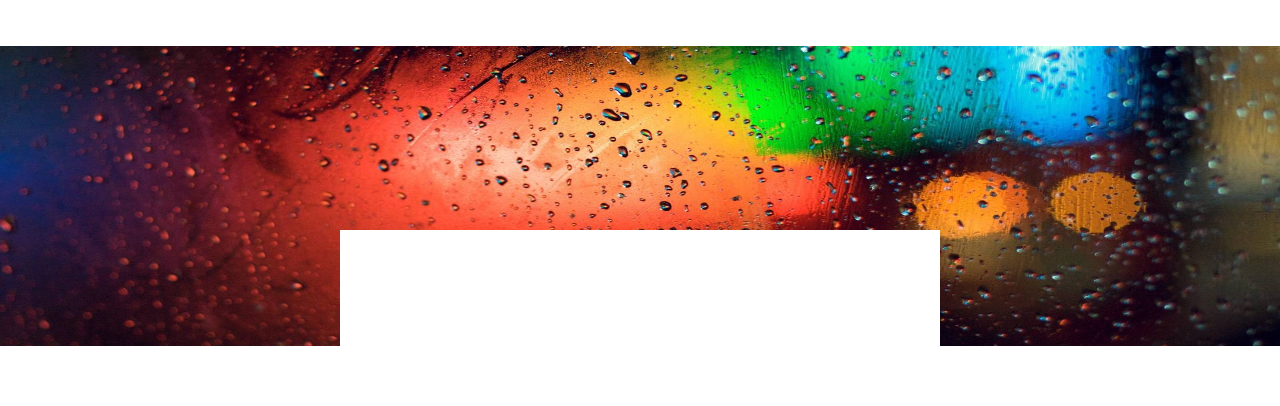
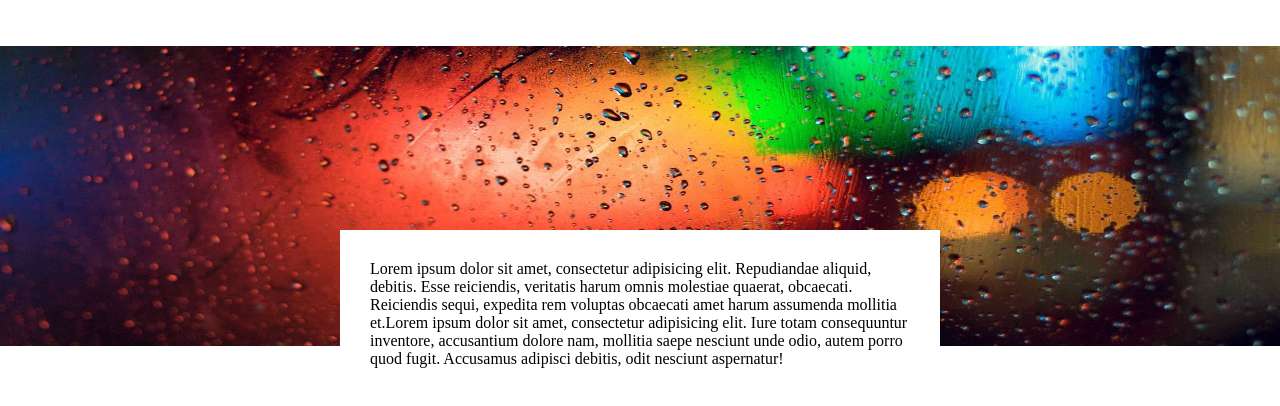
Before and after one commit to geinerjv/videogamestudio, a plain HTML site: page index.html in a window 1280 px wide. Shown: the part 154-560 px from the top of the page. Drawn offline with Linux system fonts and the light colour scheme.

Commit message:
Cambios generales

```diff
--- a/estilos/estilos.css
+++ b/estilos/estilos.css
@@ -51,10 +51,11 @@ figure img{
 
 .banner2{
     width: 600px;
-    height: 200px;
     background: white;
     position: relative;
     top: -120px;
-    right: ;
+    padding: 30px;
     margin: 0 auto;
+    box-shadow: 1px solid red;
+    z-index: 1000;
 }
--- a/index.html
+++ b/index.html
@@ -23,9 +23,9 @@
      <figure>
          <img src="imagenes/wallpaper-150441.jpg" alt="">
      </figure>
-     <section class="banner2">
-
-     </section>
+ </section>
+ <section class="banner2">
+     Lorem ipsum dolor sit amet, consectetur adipisicing elit. Repudiandae aliquid, debitis. Esse reiciendis, veritatis harum omnis molestiae quaerat, obcaecati. Reiciendis sequi, expedita rem voluptas obcaecati amet harum assumenda mollitia et.Lorem ipsum dolor sit amet, consectetur adipisicing elit. Iure totam consequuntur inventore, accusantium dolore nam, mollitia saepe nesciunt unde odio, autem porro quod fugit. Accusamus adipisci debitis, odit nesciunt aspernatur!
  </section>
 </body>
 </html>
```
